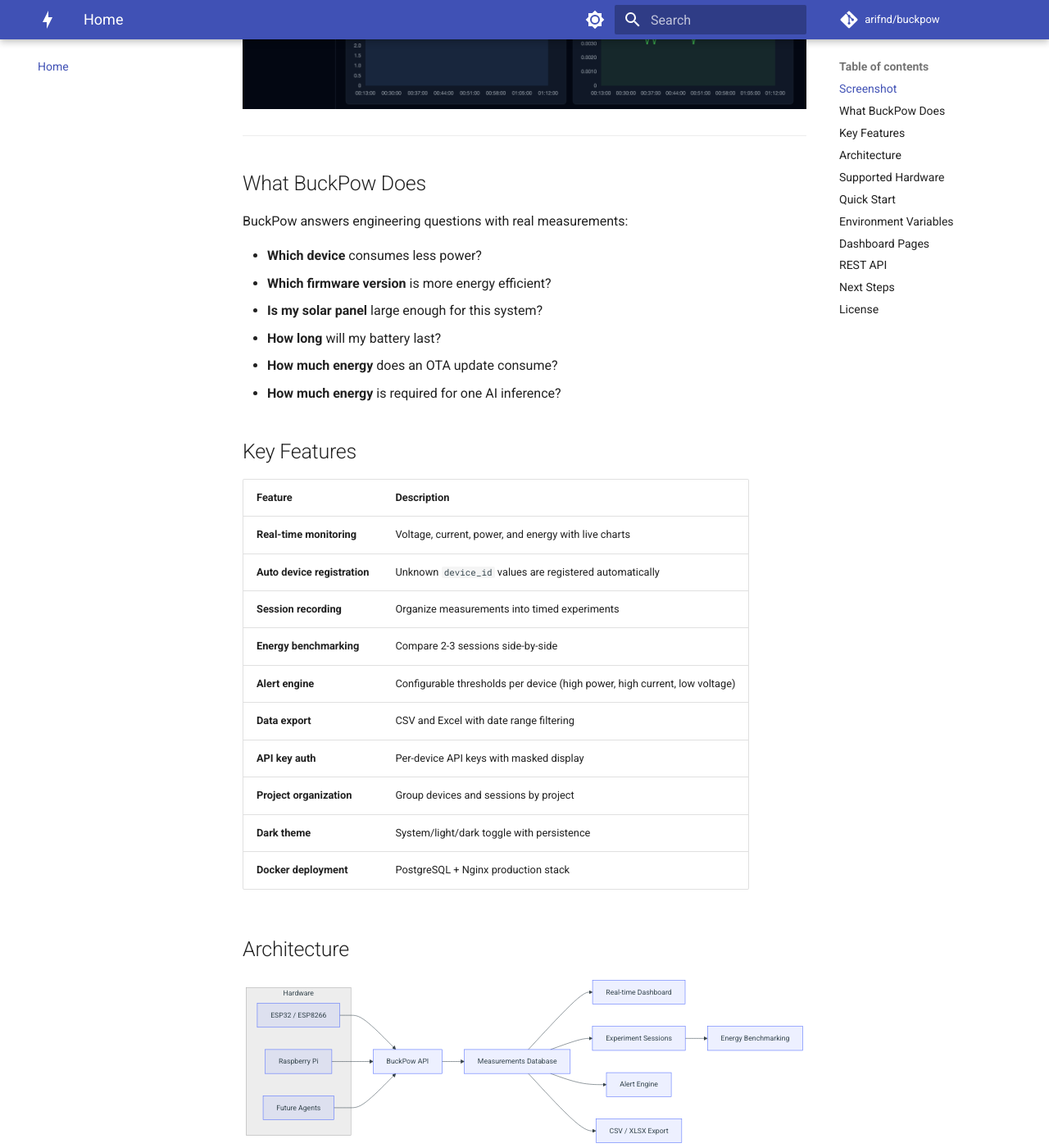
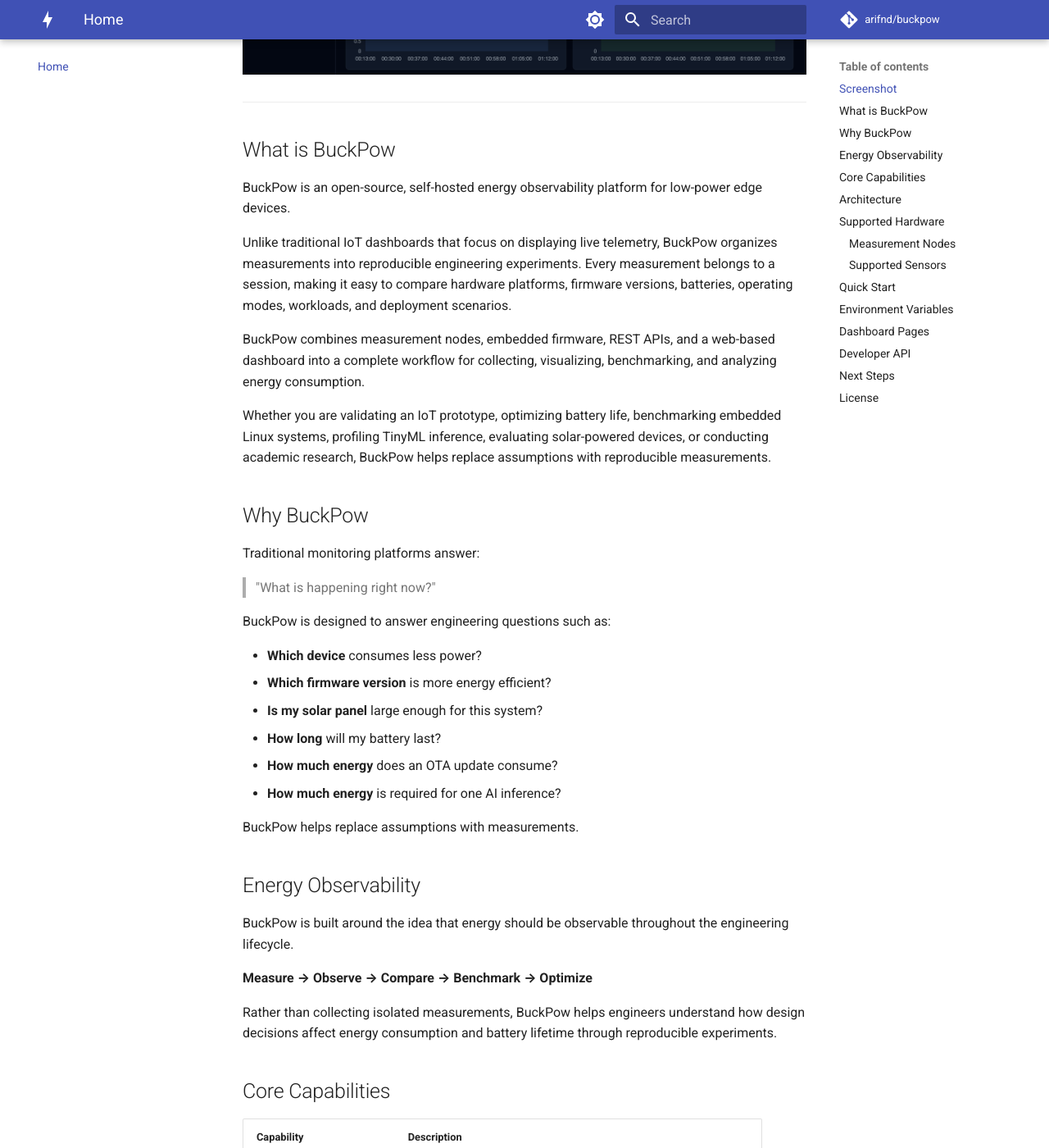
Before and after one commit to arifnd/buckpow, an MkDocs documentation site: the page built from docs/index.md, in a window 1280 px wide and 1400 px high, scrolled down 1016 px. Shown: the whole window at 82% size. Built offline with MkDocs 1.6.1 and Material for MkDocs 9.7.7, drawn with Linux system fonts in a browser that asks for light colours; comment, search, counter and statistics services are not loaded; some of the changed text lies outside the part shown.

Commit message:
docs: reposition BuckPow as energy observability platform

````diff
--- a/docs/index.md
+++ b/docs/index.md
@@ -1,12 +1,10 @@
 # BuckPow
 
-**Measure. Benchmark. Understand.**
+> **Measure. Observe. Optimize.**
 
 ---
 
-BuckPow is an open-source, self-hosted energy observability and benchmarking platform for low-power DC systems.
-
-It collects real-time power measurements from ESP32/ESP8266 sensors, organizes them into experiment sessions, and provides a web dashboard with live charts, energy analysis, and session comparison.
+> BuckPow enables engineers and researchers to measure, organize, benchmark, and analyze energy consumption through reproducible experiments. Instead of treating power measurements as isolated telemetry, BuckPow provides an end-to-end workflow for energy characterization and optimization.
 
 | Layer | Stack |
 |-------|-------|
@@ -23,9 +21,23 @@ It collects real-time power measurements from ESP32/ESP8266 sensors, organizes t
 
 ---
 
-## What BuckPow Does
+## What is BuckPow
 
-BuckPow answers engineering questions with real measurements:
+BuckPow is an open-source, self-hosted energy observability platform for low-power edge devices.
+
+Unlike traditional IoT dashboards that focus on displaying live telemetry, BuckPow organizes measurements into reproducible engineering experiments. Every measurement belongs to a session, making it easy to compare hardware platforms, firmware versions, batteries, operating modes, workloads, and deployment scenarios.
+
+BuckPow combines measurement nodes, embedded firmware, REST APIs, and a web-based dashboard into a complete workflow for collecting, visualizing, benchmarking, and analyzing energy consumption.
+
+Whether you are validating an IoT prototype, optimizing battery life, benchmarking embedded Linux systems, profiling TinyML inference, evaluating solar-powered devices, or conducting academic research, BuckPow helps replace assumptions with reproducible measurements.
+
+## Why BuckPow
+
+Traditional monitoring platforms answer:
+
+> "What is happening right now?"
+
+BuckPow is designed to answer engineering questions such as:
 
 - **Which device** consumes less power?
 - **Which firmware version** is more energy efficient?
@@ -34,11 +46,21 @@ BuckPow answers engineering questions with real measurements:
 - **How much energy** does an OTA update consume?
 - **How much energy** is required for one AI inference?
 
-## Key Features
+BuckPow helps replace assumptions with measurements.
 
-| Feature | Description |
-|---------|-------------|
-| **Real-time monitoring** | Voltage, current, power, and energy with live charts |
+## Energy Observability
+
+BuckPow is built around the idea that energy should be observable throughout the engineering lifecycle.
+
+**Measure → Observe → Compare → Benchmark → Optimize**
+
+Rather than collecting isolated measurements, BuckPow helps engineers understand how design decisions affect energy consumption and battery lifetime through reproducible experiments.
+
+## Core Capabilities
+
+| Capability | Description |
+|------------|-------------|
+| **Real-time characterization** | Voltage, current, power, and energy with live charts |
 | **Auto device registration** | Unknown `device_id` values are registered automatically |
 | **Session recording** | Organize measurements into timed experiments |
 | **Energy benchmarking** | Compare 2-3 sessions side-by-side |
@@ -52,38 +74,57 @@ BuckPow answers engineering questions with real measurements:
 ## Architecture
 
 ```mermaid
-graph LR
-    subgraph Hardware
+flowchart LR
+    subgraph Edge Devices
         ESP["ESP32 / ESP8266"]
         PI["Raspberry Pi"]
         OTHER["Future Agents"]
+    end
+
+    subgraph BuckPow Platform
+        API["BuckPow API"]
+        DB[("Time-Series Measurements")]
+        SESSION["Experiment Sessions"]
+    end
+
+    subgraph Energy Observability
+        DASH["Observability Dashboard"]
+        BENCH["Energy Benchmarking"]
+        ALERT["Alert Engine"]
+        EXPORT["CSV / XLSX Export"]
     end
 
     ESP --> API
     PI --> API
     OTHER --> API
 
-    API["BuckPow API"]
+    API --> DB
+    DB --> SESSION
 
-    API --> DB["Measurements Database"]
+    SESSION --> BENCH
+    SESSION --> DASH
 
-    DB --> DASH["Real-time Dashboard"]
-    DB --> SESSION["Experiment Sessions"]
-    SESSION --> BENCH["Energy Benchmarking"]
-    DB --> ALERT["Alert Engine"]
-    DB --> EXPORT["CSV / XLSX Export"]
+    DB --> ALERT
+    DB --> EXPORT
 ```
 
 <!-- TODO: Replace with actual architecture diagram -->
 
-Power sensors collect measurements from edge devices and send them to the BuckPow API. The API stores measurements, processes sessions and benchmarks, and serves a web dashboard for visualization and analysis.
+Measurement nodes collect readings from edge devices and send them to the BuckPow API. The API stores time-series measurements, manages experiment sessions and benchmarks, and serves an observability dashboard for visualization and analysis.
 
 ## Supported Hardware
+
+### Measurement Nodes
 
 | Current | Planned |
 |---------|---------|
 | ESP32 | Raspberry Pi Agent |
 | ESP8266 | Linux Agent |
+
+### Supported Sensors
+
+| Current | Planned |
+|---------|---------|
 | INA219 | INA226 |
 | | PZEM-004T |
 | | MQTT devices |
@@ -143,9 +184,9 @@ Power sensors collect measurements from edge devices and send them to the BuckPo
 | [Alerts](user-guide/troubleshooting.md) | Alert management and resolution |
 | [Settings](user-guide/installation.md) | Thresholds, theme, timestamps |
 
-## REST API
+## Developer API
 
-BuckPow exposes a RESTful API under `/api/v1/` for device integration, data export, and automation.
+BuckPow exposes a RESTful developer API under `/api/v1/` for device integration, data export, and automation.
 
 ```bash title="Send a measurement"
 curl -X POST http://localhost:8000/api/v1/measurements \
````
Also changed, not shown: AGENTS.md (+1 -1 lines), README.md (+82 -53 lines), docs/blog/why-buckpow.md (+5 -3 lines), docs/developer-guide/contributing.md (+3 -1 lines), docs/user-guide/dashboard.md (+1 -1 lines), docs/user-guide/devices.md (+1 -1 lines).
